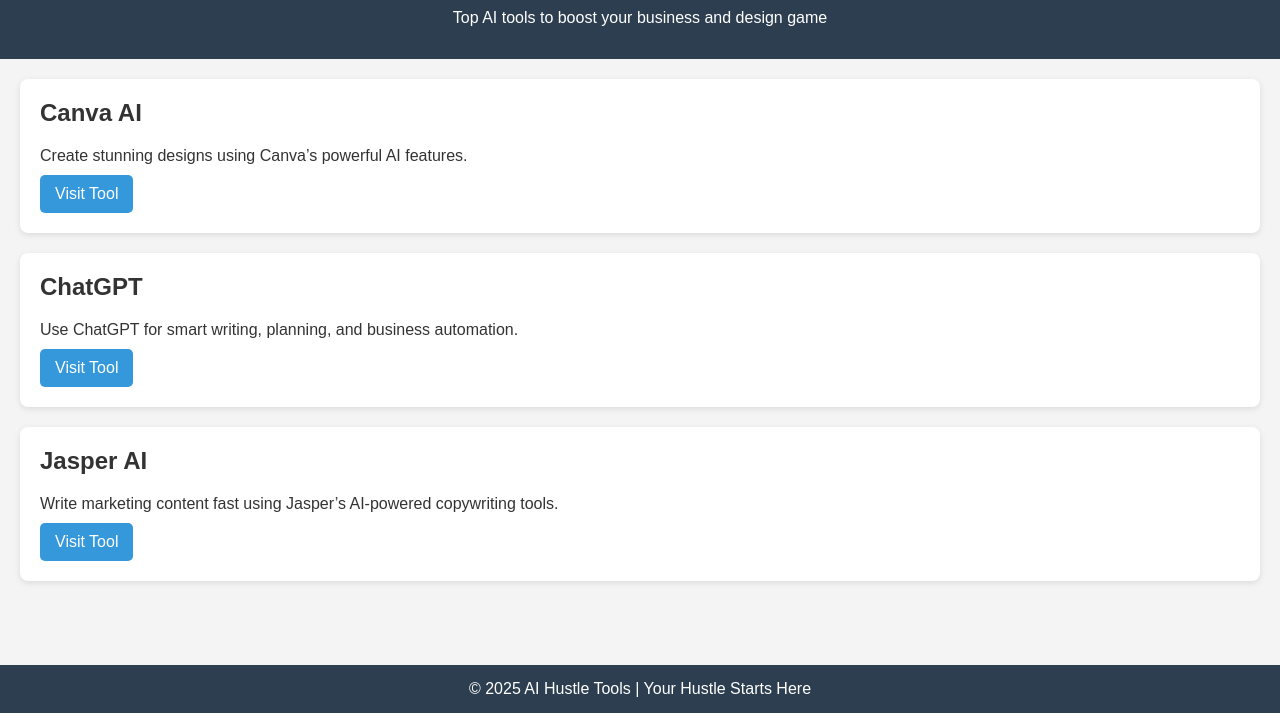
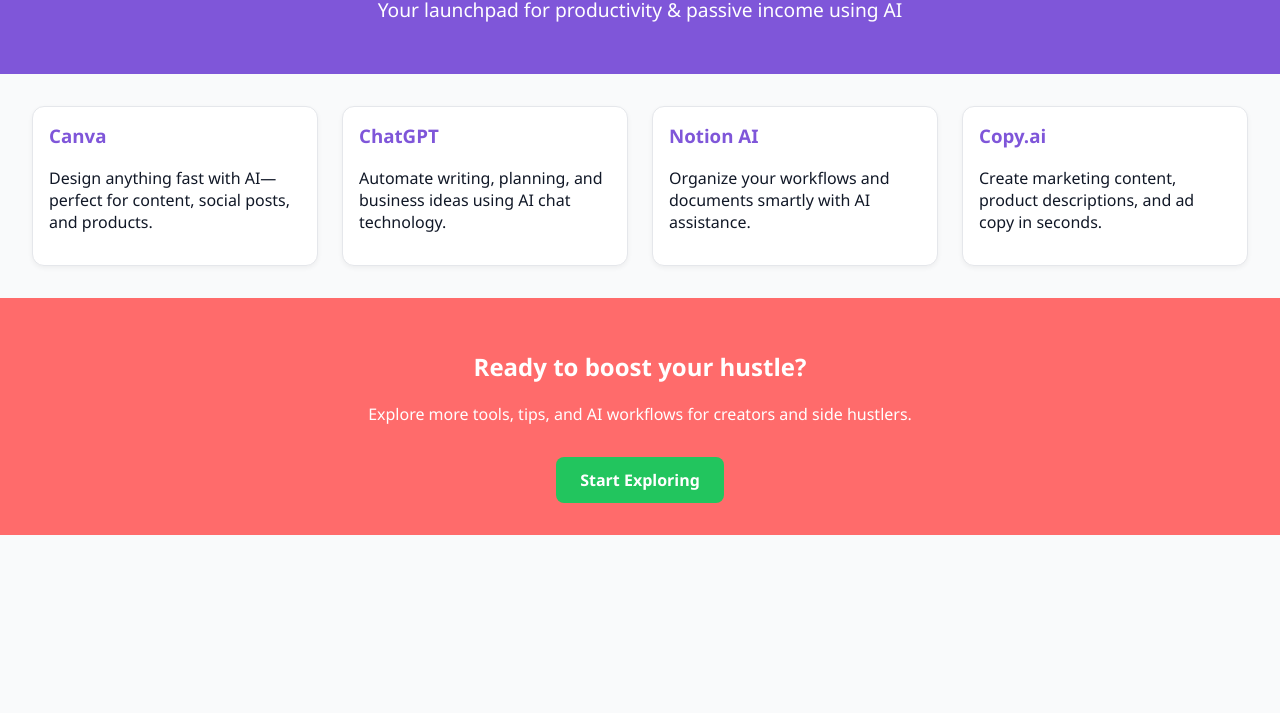
Before and after one commit to jakeym1/Ai-hustle-tools, a plain HTML site: page index.html in a window 1280 px wide. Shown: the part 87-800 px from the top of the page. Drawn offline with Linux system fonts and the light colour scheme.

Commit message:
Add files via upload

```diff
--- a/index.html
+++ b/index.html
@@ -1,88 +1,94 @@
-
 <!DOCTYPE html>
 <html lang="en">
 <head>
-    <meta charset="UTF-8">
-    <meta name="viewport" content="width=device-width, initial-scale=1.0">
+  <meta charset="UTF-8" />
+  <meta name="viewport" content="width=device-width, initial-scale=1.0" />
   <title>AI Hustle Tools</title>
   <style>
     body {
-            font-family: Arial, sans-serif;
       margin: 0;
-            padding: 0;
-            background: #f4f4f4;
-            color: #333;
+      font-family: 'Segoe UI', sans-serif;
+      background-color: #F9FAFB;
+      color: #111827;
     }
     header {
-            background: #2c3e50;
+      background-color: #7F56D9;
+      padding: 2rem 1rem;
+      text-align: center;
       color: white;
-            padding: 1em 0;
-            text-align: center;
     }
-        .container {
-            padding: 20px;
+    header h1 {
+      margin: 0;
+      font-size: 2rem;
     }
-        .tool {
+    header p {
+      margin-top: 0.5rem;
+      font-size: 1.2rem;
+    }
+    .tools-grid {
+      display: grid;
+      grid-template-columns: repeat(auto-fit, minmax(250px, 1fr));
+      gap: 1.5rem;
+      padding: 2rem;
+    }
+    .tool-card {
       background: white;
-            border-radius: 8px;
-            margin-bottom: 20px;
-            padding: 20px;
-            box-shadow: 0 2px 6px rgba(0,0,0,0.1);
+      border: 1px solid #e5e7eb;
+      border-radius: 12px;
+      padding: 1rem;
+      box-shadow: 0 2px 5px rgba(0, 0, 0, 0.05);
     }
-        .tool h2 {
+    .tool-card h3 {
       margin-top: 0;
+      color: #7F56D9;
     }
-        .tool p {
-            margin-bottom: 10px;
-        }
-        .tool a {
-            display: inline-block;
-            padding: 10px 15px;
-            background: #3498db;
-            color: white;
-            border-radius: 5px;
-            text-decoration: none;
-        }
-        footer {
-            background: #2c3e50;
+    .cta {
+      background-color: #FF6B6B;
       color: white;
       text-align: center;
-            padding: 15px 0;
-            position: fixed;
-            bottom: 0;
-            width: 100%;
+      padding: 2rem 1rem;
     }
-        @media (max-width: 600px) {
-            .tool {
-                padding: 15px;
-            }
+    .cta a {
+      background-color: #22C55E;
+      padding: 0.75rem 1.5rem;
+      color: white;
+      text-decoration: none;
+      font-weight: bold;
+      border-radius: 8px;
+      display: inline-block;
+      margin-top: 1rem;
     }
   </style>
 </head>
 <body>
   <header>
     <h1>AI Hustle Tools</h1>
-        <p>Top AI tools to boost your business and design game</p>
+    <p>Your launchpad for productivity & passive income using AI</p>
   </header>
-    <div class="container">
-        <div class="tool">
-            <h2>Canva AI</h2>
-            <p>Create stunning designs using Canva’s powerful AI features.</p>
-            <a href="https://your-canva-affiliate-link-here.com" target="_blank">Visit Tool</a>
+
+  <section class="tools-grid">
+    <div class="tool-card">
+      <h3>Canva</h3>
+      <p>Design anything fast with AI—perfect for content, social posts, and products.</p>
     </div>
-        <div class="tool">
-            <h2>ChatGPT</h2>
-            <p>Use ChatGPT for smart writing, planning, and business automation.</p>
-            <a href="https://chat.openai.com/" target="_blank">Visit Tool</a>
+    <div class="tool-card">
+      <h3>ChatGPT</h3>
+      <p>Automate writing, planning, and business ideas using AI chat technology.</p>
     </div>
-        <div class="tool">
-            <h2>Jasper AI</h2>
-            <p>Write marketing content fast using Jasper’s AI-powered copywriting tools.</p>
-            <a href="https://your-jasper-affiliate-link-here.com" target="_blank">Visit Tool</a>
+    <div class="tool-card">
+      <h3>Notion AI</h3>
+      <p>Organize your workflows and documents smartly with AI assistance.</p>
     </div>
+    <div class="tool-card">
+      <h3>Copy.ai</h3>
+      <p>Create marketing content, product descriptions, and ad copy in seconds.</p>
     </div>
-    <footer>
-        © 2025 AI Hustle Tools | Your Hustle Starts Here
-    </footer>
+  </section>
+
+  <section class="cta">
+    <h2>Ready to boost your hustle?</h2>
+    <p>Explore more tools, tips, and AI workflows for creators and side hustlers.</p>
+    <a href="#">Start Exploring</a>
+  </section>
 </body>
 </html>
```
Lines whose indentation alone changed are shown as unchanged.
